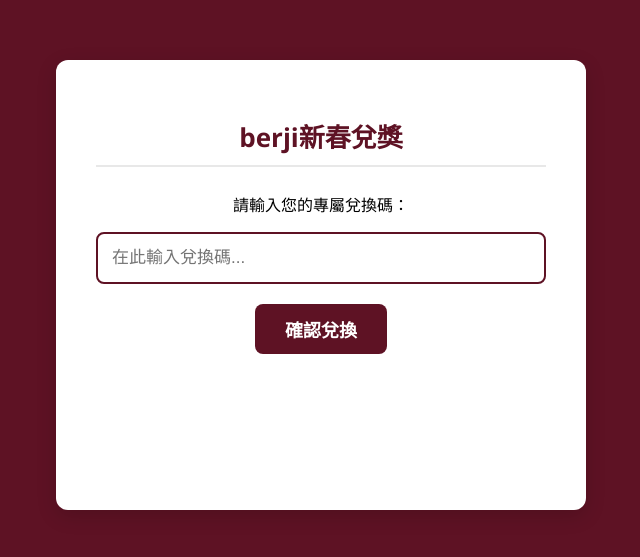
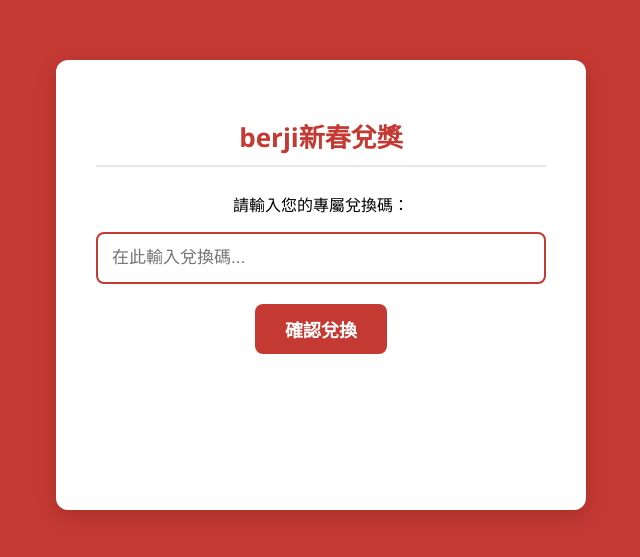
Before and after one commit to berji2025/berji-2026, a plain HTML site: page index.html in a window 1280 px wide. Shown: the part 115-672 px from the top of the page, without its empty margins (319-959 px from the left). Drawn offline with Linux system fonts and the light colour scheme.

Commit message:
Update index.html

```diff
--- a/index.html
+++ b/index.html
@@ -11,7 +11,7 @@
             justify-content: center;
             align-items: center;
             min-height: 100vh;
-            background-color: #5e1224; /* 酒紅色背景 */
+            background-color: #C53933; /* 鮮紅色背景 */
             margin: 0;
         }
         .container {
@@ -24,7 +24,7 @@
             text-align: center;
         }
         h1 {
-            color: #5e1224; /* 藍色標題 */
+            color: #C53933; /* 紅色標題 */
             font-size: 26px;
             margin-bottom: 25px;
             border-bottom: 2px solid #e8e8e8;
@@ -34,7 +34,7 @@
             width: 100%;
             padding: 14px;
             margin-bottom: 20px;
-            border: 2px solid #5e1224; /* 藍色邊框 */
+            border: 2px solid #C53933; /* 紅色邊框 */
             border-radius: 8px;
             box-sizing: border-box;
             font-size: 17px;
@@ -46,7 +46,7 @@
             outline: none;
         }
         button {
-            background-color: #5e1224;
+            background-color: #C53933;
             color: white;
             padding: 12px 30px;
             border: none;
```
